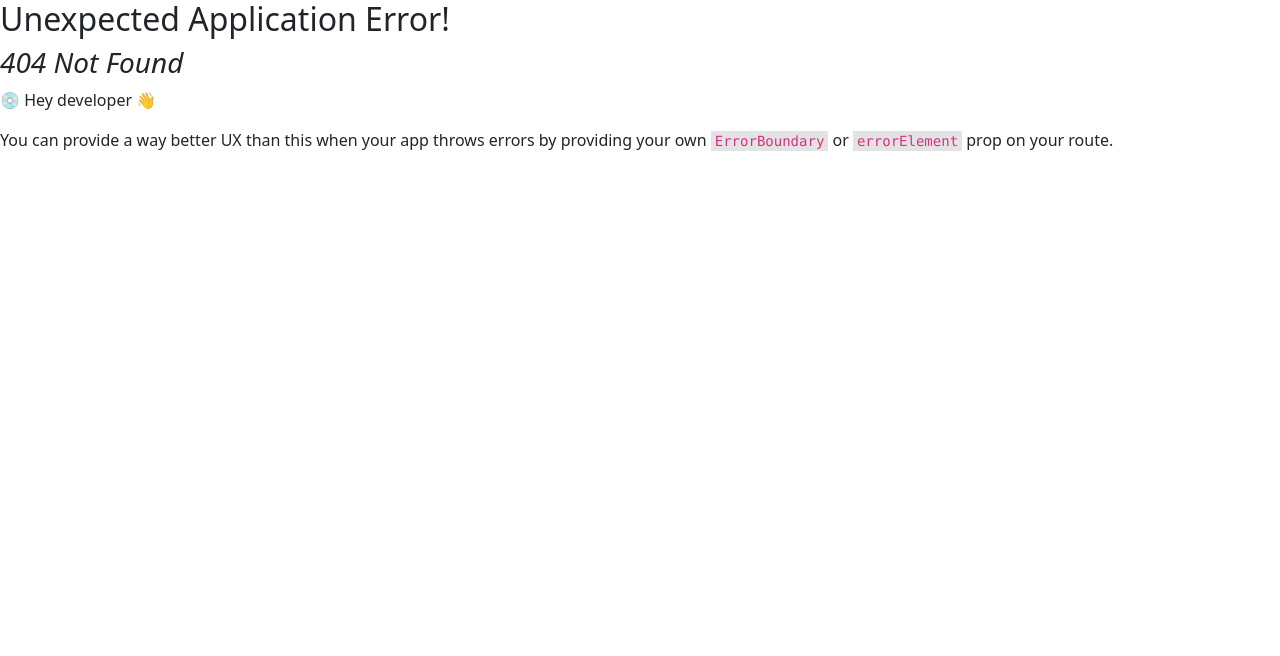
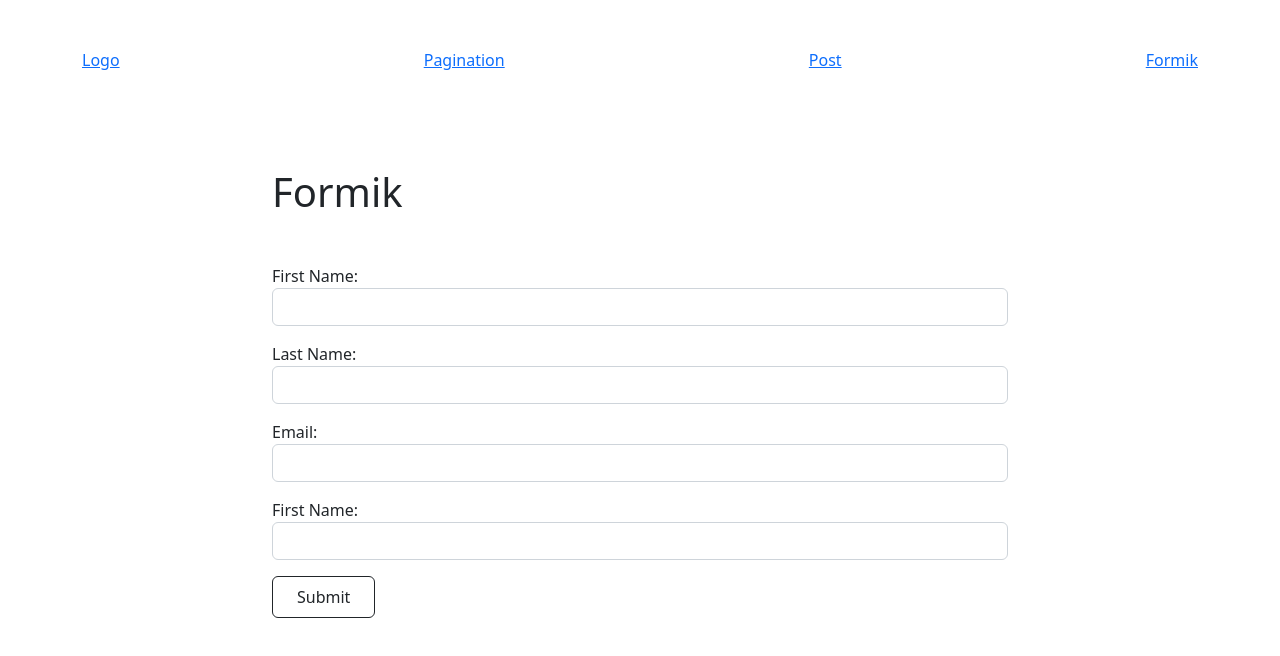
Before and after one commit to 7Davronbek/practise, a React (Vite) app: page /formik in a window 1280 px wide. Before the commit this address had no page. Shown: the top 656 px of the page. Built offline with nearby package versions, Linux system fonts and the light colour scheme.

Commit message:
practise

```diff
--- a/package.json
+++ b/package.json
@@ -9,13 +9,16 @@
     "preview": "vite preview"
   },
   "dependencies": {
+    "@mui/material": "^5.11.15",
     "axios": "^1.3.4",
     "bootstrap": "^5.2.3",
+    "formik": "^2.2.9",
     "react": "^18.2.0",
     "react-dom": "^18.2.0",
     "react-google-recaptcha": "^2.1.0",
     "react-paginate": "^8.1.4",
-    "react-router-dom": "^6.9.0"
+    "react-router-dom": "^6.9.0",
+    "yup": "^1.0.2"
   },
   "devDependencies": {
     "@types/react": "^18.0.27",
--- a/src/App.jsx
+++ b/src/App.jsx
@@ -13,6 +13,7 @@
   loader as singlePostLoader,
 } from "./pages/SinglePostPage";
 import ErrorHandler from "./componets/ErrorHandler";
+import YupFormikDemo from "./pages/YupFormikDemo";
 
 // const router = createBrowserRouter(
 //   createRoutesFromElements(
@@ -42,6 +43,10 @@
         loader: singlePostLoader,
         errorElement: <ErrorHandler />,
       },
+      {
+        path: "/formik",
+        element: <YupFormikDemo />,
+      },
     ],
   },
 ]);
--- a/src/componets/Navbar.jsx
+++ b/src/componets/Navbar.jsx
@@ -4,13 +4,14 @@
 const Navbar = () => {
   return (
     <>
-      <div className="Navbar py-3">
+      <div className="Navbar py-5">
         <div className="container">
           <div className="row">
             <div className="col-12 d-flex align-items-center justify-content-between">
               <Link to="/">Logo</Link>
               <Link to="/pagination">Pagination</Link>
               <Link to="/post">Post</Link>
+              <Link to="/formik">Formik</Link>
             </div>
           </div>
         </div>
--- /dev/null
+++ b/src/pages/YupFormikDemo.jsx
@@ -0,0 +1,156 @@
+import React from "react";
+import { Formik } from "formik";
+import * as yup from "yup";
+// import { TextField } from "@mui/material";
+
+const YupFormikDemo = () => {
+  const initialValues = {
+    firstName: "",
+    lastName: "",
+    email: "",
+    contact: "",
+    adress1: "",
+    adress2: "",
+  };
+
+  //   const phoneRegExp = /^((+[1-9][ -]?(\d{1,4}[ -]?)?)|((\d{2,3})[ -]?(\d[ -]?)?)|(\d{2,4}[ -]?))\d{3,4}[ -]?\d{3,4}[ -]?\d{3,4}$/
+  // /^((\+[1-9]{1,4}[ -]?)|(\([0-9]){2,3}\)[ -]?)|([0-9]{2,4})[ -]?)*?[0-9]{3,4}[ -]?[0-9]{3,4}[ -]?[0-9]{3,4}$/;
+
+  const userSchema = yup.object().shape({
+    firstName: yup.string().required("required"),
+    lastName: yup.string().required("required"),
+    email: yup.string().email("Invalid email").required("required"),
+    contact: yup
+      .string()
+      .matches(/^\d{10}$/, "Phone number must be 10 digits")
+      .required("required"),
+    adress1: yup.string().required("required"),
+    adress2: yup.string().required("required"),
+  });
+
+  const handleformSubmit = (values) => {
+    console.log(values);
+  };
+  return (
+    <div className="YupFormikDemo py-5">
+      <div className="container">
+        <div className="row">
+          <div className="col-8 mx-auto">
+            <h1 className="mb-5">Formik</h1>
+
+            <Formik
+              onSubmit={handleformSubmit}
+              initialValues={initialValues}
+              validationSchema={userSchema}
+            >
+              {({
+                values,
+                errors,
+                touched,
+                handleBlur,
+                handleChange,
+                handleSubmit,
+              }) => (
+                <form onSubmit={handleSubmit}>
+                  {/* <TextField
+                    fullWidth
+                    variant="filled"
+                    type="text"
+                    label="First Name"
+                    onBlur={handleBlur}
+                    onChange={handleChange}
+                    value={values.firstName}
+                    name="firstName"
+                    error={!!touched.firstName && !!errors.firstName}
+                    helperText={touched.firstName && errors.firstName}
+                    sx={{ gridColumn: "span 2" }}
+                  /> */}
+
+                  <label htmlFor="First">First Name:</label>
+                  <div className="inputWrap mb-3">
+                    <input
+                      id="First"
+                      name="First"
+                      type="text"
+                      className="form-control"
+                      onChange={handleChange}
+                      onBlur={handleBlur}
+                      value={values.firstName}
+                      required={touched.firstName && errors.firstName}
+                      onError={!!touched.firstName && !!errors.firstName}
+                    />
+                    {touched.firstName && errors.firstName ? (
+                      <div className="text-danger">{errors.firstName}</div>
+                    ) : null}
+                  </div>
+
+
+                  <label htmlFor="last">Last Name:</label>
+                  <div className="inputWrap mb-3">
+                    <input
+                      id="last"
+                      name="last"
+                      type="text"
+                      className="form-control"
+                      onChange={handleChange}
+                      onBlur={handleBlur}
+                      value={values.lastName}
+                      required={touched.lastName && errors.lastName}
+                      onError={!!touched.lastName && !!errors.lastName}
+                    />
+                    {touched.lastName && errors.lastName ? (
+                      <div className="text-danger">{errors.lastName}</div>
+                    ) : null}
+                  </div>
+
+                  <label htmlFor="Email">Email:</label>
+                  <div className="inputWrap mb-3">
+                    <input
+                      id="Email"
+                      name="Email"
+                      type="text"
+                      className="form-control"
+                      onChange={handleChange}
+                      onBlur={handleBlur}
+                      value={values.email}
+                      required={touched.email && errors.email}
+                      onError={!!touched.email && !!errors.email}
+                    />
+                    {touched.email && errors.email ? (
+                      <div className="text-danger">{errors.email}</div>
+                    ) : null}
+                  </div>
+
+
+
+                  <label htmlFor="First">First Name:</label>
+                  <div className="inputWrap mb-3">
+                    <input
+                      id="First"
+                      name="First"
+                      type="text"
+                      className="form-control"
+                      onChange={handleChange}
+                      onBlur={handleBlur}
+                      value={values.firstName}
+                      required={touched.firstName && errors.firstName}
+                      onError={!!touched.firstName && !!errors.firstName}
+                    />
+                    {touched.firstName && errors.firstName ? (
+                      <div className="text-danger">{errors.firstName}</div>
+                    ) : null}
+                  </div>
+
+
+                  <button className="btn btn-outline-dark py-2 px-4" type="submit">Submit</button>
+                </form>
+              )}
+            </Formik>
+          </div>
+        </div>
+      </div>
+    </div>
+  );
+};
+
+export default YupFormikDemo;
```
Also changed, not shown: 1 other file (tests, documents, lock files or other folders).
